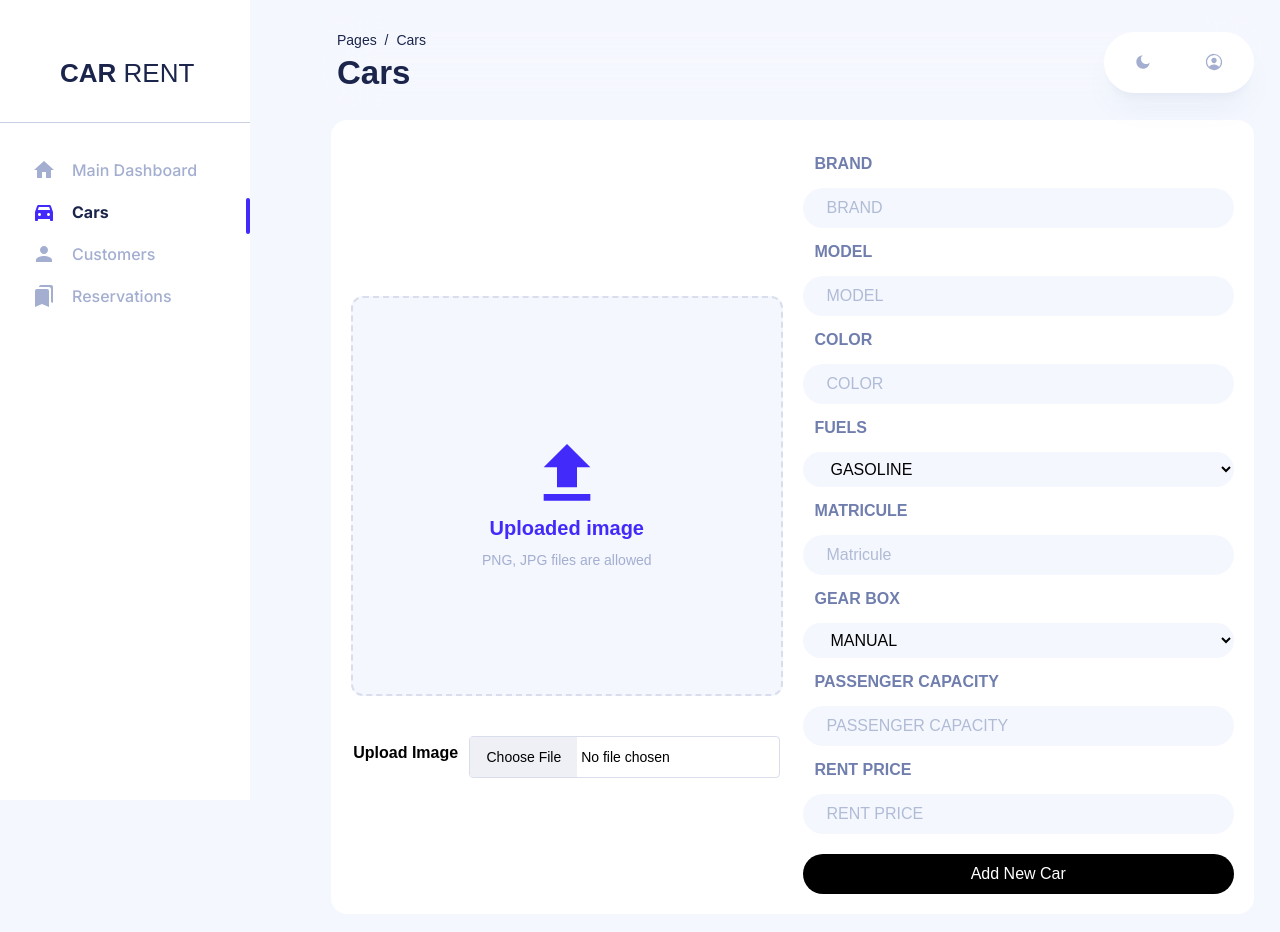
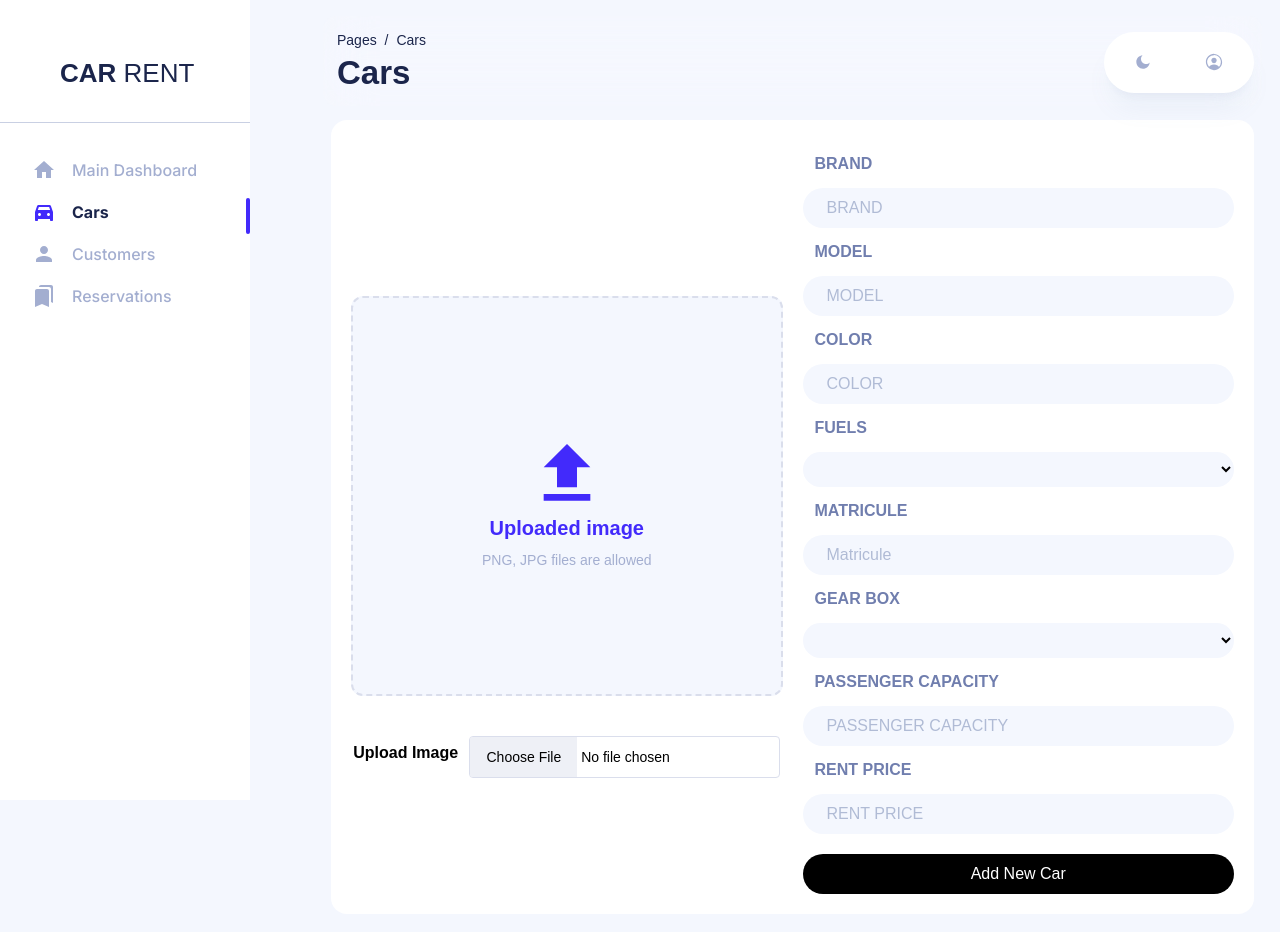
Before and after one commit to badrxd/car-rental-management-system, a Next.js app: page /dashboard/cars/newcar in a window 1280 px wide. Shown: the top 932 px of the page. Built offline with nearby package versions, Linux system fonts and the light colour scheme; no server answers.

Commit message:
fix the fules and gearbox selection

```diff
--- a/app/dashboard/cars/[id]/page.jsx
+++ b/app/dashboard/cars/[id]/page.jsx
@@ -92,7 +92,7 @@ export default function Page({ params }) {
     const { name, value } = e.target;
     setUpdateData((prevData) => ({
       ...prevData,
-      [name]: value.toLowerCase(),
+      [name]: value === "matricule" ? value.toLowerCase() : value,
     }));
   };
 
@@ -208,17 +208,21 @@ export default function Page({ params }) {
           ) : null}
           <h1 className="uppercase p-3 text-gray-700 font-bold">Fuels</h1>
           <select
+           onChange={(e) => {
+            update(e);
+          }}
             disabled={isDisabled}
             name="fuels"
             id="fuels"
             className="p-2 pl-6 uppercase rounded-full bg-[#F4F7FE] w-full"
           >
             <option
-              value={isDisabled ? `${updatedataA?.fuels}` : "GASOLINE"}
+              value={isDisabled ? `${updatedataA?.fuels}` : ""}
               className="font-bold"
             >
-              {isDisabled ? `${updatedataA?.fuels}` : "GASOLINE"}
+              {isDisabled ? `${updatedataA?.fuels}` : ""}
             </option>
+            <option value="GASOLINE">GASOLINE</option>
             <option value="DIESEL">DIESEL</option>
           </select>
           {error?.fuels ? (
@@ -247,18 +251,22 @@ export default function Page({ params }) {
           ) : null}
           <h1 className="uppercase p-3 text-gray-700 font-bold">Gear Box</h1>
           <select
+           onChange={(e) => {
+            update(e);
+          }}
             disabled={isDisabled}
             name="gear_box"
             id="fuels"
             className="p-2 pl-6 uppercase rounded-full bg-[#F4F7FE] w-full"
           >
             <option
-              value={isDisabled ? `${updatedataA?.gear_box}` : "MANUAL"}
+              value={isDisabled ? `${updatedataA?.gear_box}` : ""}
               className="font-bold"
             >
-              {isDisabled ? `${updatedataA?.gear_box}` : "MANUAL"}
+              {isDisabled ? `${updatedataA?.gear_box}` : ""}
             </option>
-            <option value="AUTO">AUTO</option>
+            <option value="MANUAL">MANUAL</option>
+            <option value="AUTOMATIC">AUTO</option>
           </select>
           {error?.gear_box ? (
             <p className="bg-[#ff2727] text-[#fff] p-2 mt-2 rounded-full w-full">
--- a/app/dashboard/cars/newcar/page.jsx
+++ b/app/dashboard/cars/newcar/page.jsx
@@ -190,6 +190,7 @@ export default function Page() {
             name="fuels"
             className="p-2 pl-6 uppercase rounded-full bg-[#F4F7FE] w-full"
           >
+            <option  value=""></option>
             <option  value="GASOLINE">GASOLINE</option>
             <option  value="DIESEL">DIESEL</option>
           </select>
@@ -221,6 +222,7 @@ export default function Page() {
             name="gear_box"
             className="p-2 pl-6 uppercase rounded-full bg-[#F4F7FE] w-full"
           >
+            <option value=""></option>
             <option value="MANUAL">MANUAL</option>
             <option value="AUTOMATIC">AUTOMATIC</option>
           </select>
```
